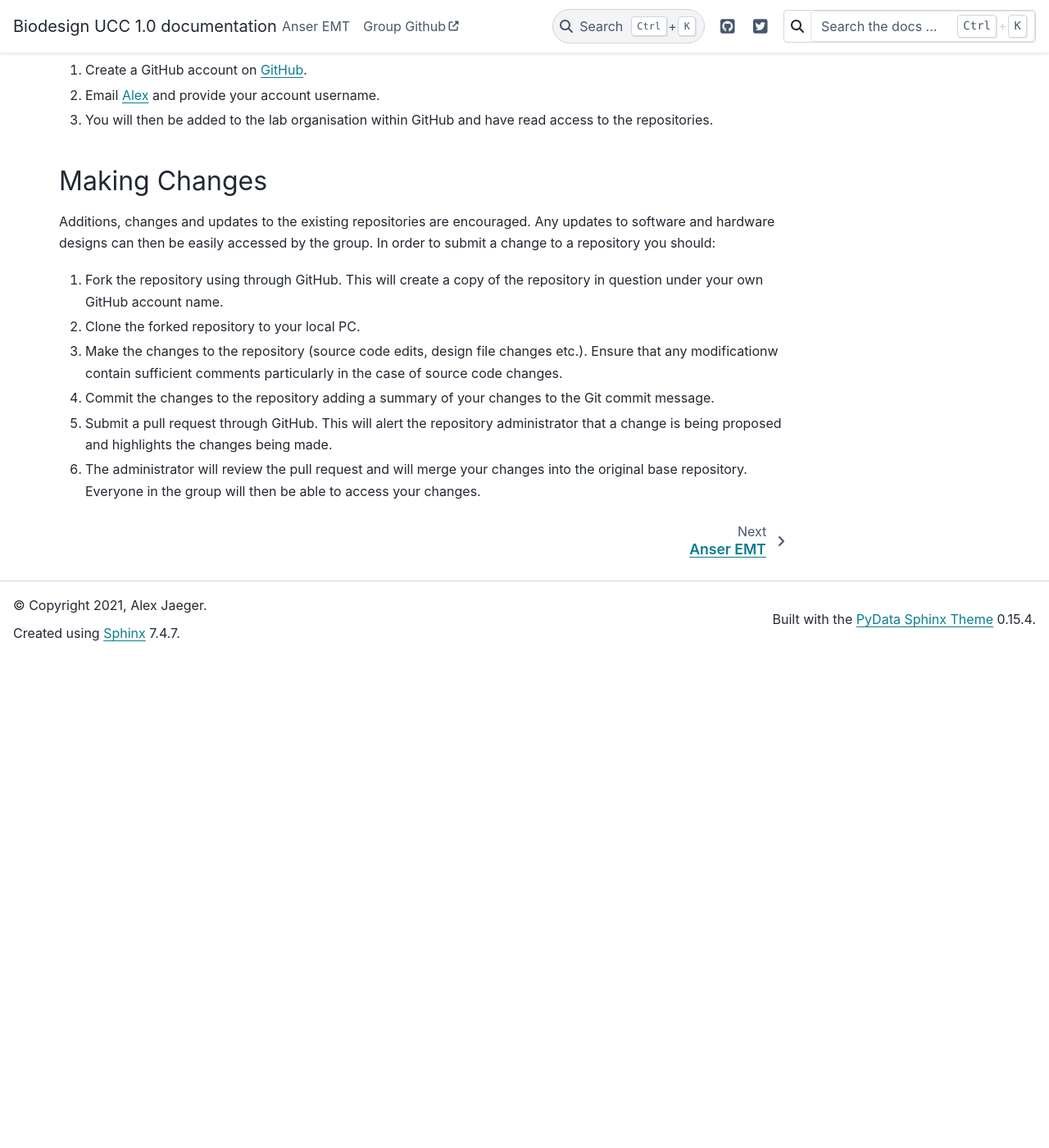
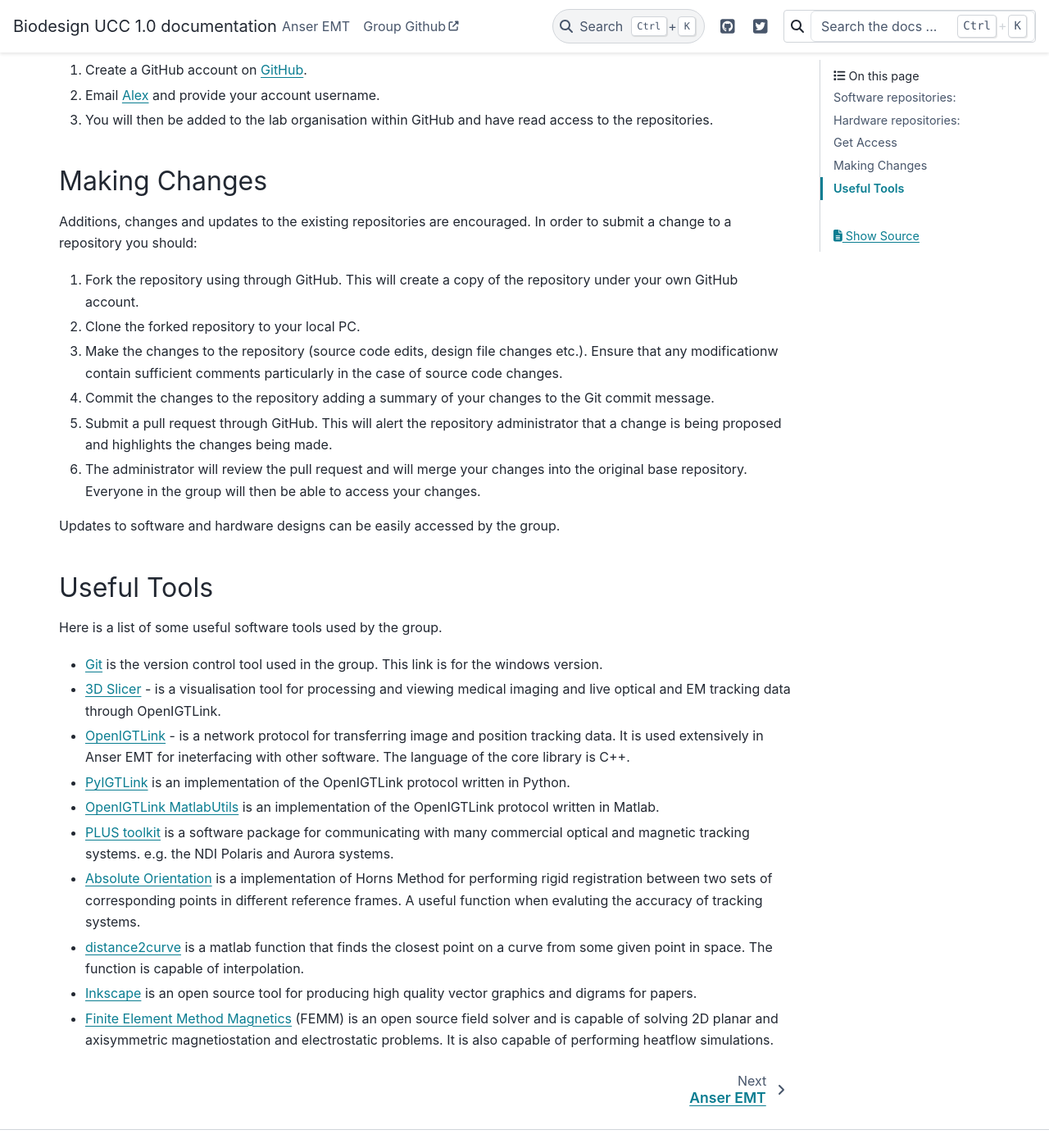
Before and after one commit to Biodesign-UCC/biodesign-ucc.github.io, a Sphinx documentation site: the page built from source/index.rst, in a window 1280 px wide and 1400 px high, scrolled down 671 px. Shown: the whole window at 82% size. Built offline with Sphinx 7.4.7 and the PyData theme 0.15.4, drawn with Linux system fonts in a browser that asks for light colours; before the commit the page ends 1473 px from its top, so only the background shows below that.

Commit message:
Added useful links

```diff
--- a/source/index.rst
+++ b/source/index.rst
@@ -34,15 +34,32 @@
 
 Making Changes
 --------------
-Additions, changes and updates to the existing repositories are encouraged. Any updates to software and hardware designs can then be easily accessed by the group. In order to submit a change to a repository you should:
+Additions, changes and updates to the existing repositories are encouraged. In order to submit a change to a repository you should:
 
-1. Fork the repository using through GitHub. This will create a copy of the repository in question under your own GitHub account name.
+1. Fork the repository using through GitHub. This will create a copy of the repository under your own GitHub account.
 2. Clone the forked repository to your local PC.
 3. Make the changes to the repository (source code edits, design file changes etc.). Ensure that any modificationw contain sufficient comments particularly in the case of source code changes.
 4. Commit the changes to the repository adding a summary of your changes to the Git commit message.
 5. Submit a pull request through GitHub. This will alert the repository administrator that a change is being proposed and highlights the changes being made.
 6. The administrator will review the pull request and will merge your changes into the original base repository. Everyone in the group will then be able to access your changes.
 
+Updates to software and hardware designs can be easily accessed by the group.
+
+
+Useful Tools
+------------
+Here is a list of some useful software tools used by the group.
+
+* `Git <https://git-scm.com/download/win>`_ is the version control tool used in the group. This link is for the windows version.
+* `3D Slicer <https://www.slicer.org/>`_ - is a visualisation tool for processing and viewing medical imaging and live optical and EM tracking data through OpenIGTLink.
+* `OpenIGTLink <http://openigtlink.org/>`_ - is a network protocol for transferring image and position tracking data. It is used extensively in Anser EMT for ineterfacing with other software. The language of the core library is C++.
+* `PyIGTLink <https://github.com/Danielhiversen/pyIGTLink>`_ is an implementation of the OpenIGTLink protocol written in Python.
+* `OpenIGTLink MatlabUtils <https://github.com/PlusToolkit/PlusMatlabUtils/tree/master/MatlabOpenIGTLinkInterface>`_ is an implementation of the OpenIGTLink protocol written in Matlab.
+* `PLUS toolkit <https://plustoolkit.github.io/>`_ is a software package for communicating with many commercial optical and magnetic tracking systems. e.g. the NDI Polaris and Aurora systems.
+* `Absolute Orientation  <https://www.mathworks.com/matlabcentral/fileexchange/26186-absolute-orientation-horn-s-method>`_ is a implementation of Horns Method for performing rigid registration between two sets of corresponding points in different reference frames. A useful function when evaluting the accuracy of tracking systems.
+* `distance2curve <https://uk.mathworks.com/matlabcentral/fileexchange/34869-distance2curve>`_  is a matlab function that finds the closest point on a curve from some given point in space. The function is capable of interpolation.
+* `Inkscape <https://inkscape.org/>`_ is an open source tool for producing high quality vector graphics and digrams for papers.
+* `Finite Element Method Magnetics <https://www.femm.info/wiki/HomePage>`_ (FEMM) is an open source field solver and is capable of solving 2D planar and axisymmetric magnetiostation and electrostatic problems. It is also capable of performing heatflow simulations.
 
 
 
```
Also changed, not shown: 5 other files.
